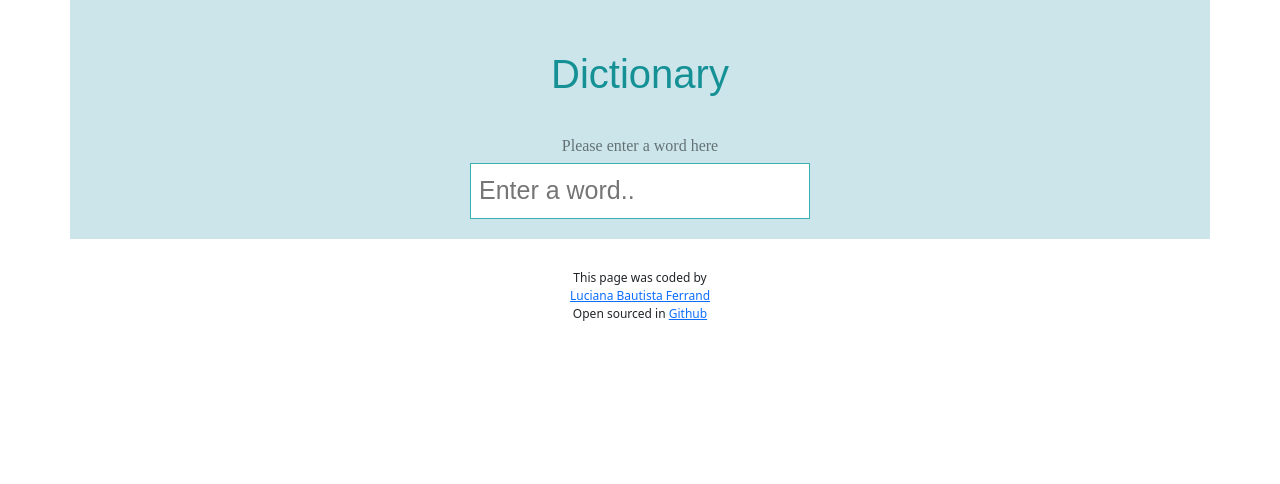
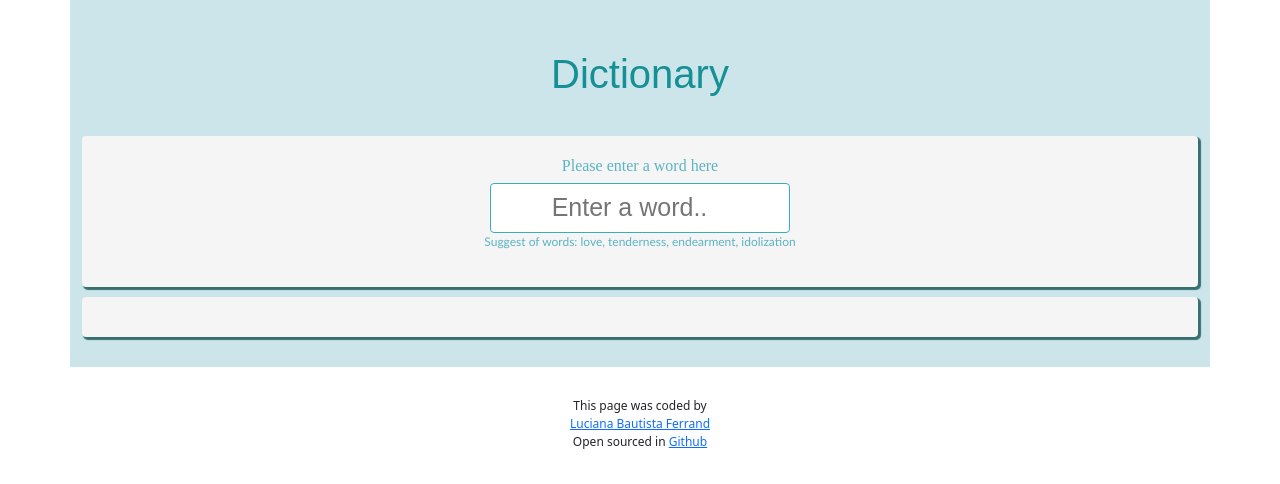
Before and after one commit to lbferrand/dictionary-project, a React (Create React App) app: page / in a window 1280 px wide. Shown: the top 484 px of the page. Built offline with nearby package versions, Linux system fonts and the light colour scheme.

Commit message:
Added styles to pages

```diff
--- a/src/Dictionary.css
+++ b/src/Dictionary.css
@@ -1,25 +1,38 @@
 .container {
   background: rgb(203, 229, 235);
   padding: 20px;
+}
+.Dictionary section {
+  background: whitesmoke;
+  padding: 20px;
+  border-radius: 4px;
+  box-shadow: 2px 2px 1px 1px rgb(55, 110, 112);
+  margin-bottom: 10px;
 }
 
 h1 {
   text-align: center;
   font-family: fantasy;
-  font-size: 65px;
   padding: 30px;
   color: rgb(21, 145, 150);
 }
 h6 {
-  color: rgb(100, 114, 116);
+  color: rgb(90, 180, 196);
   text-align: center;
   font-family: cursive;
 }
 .input {
-  padding: 8px;
+  text-align: center;
+  padding: 5px;
   font-family: fantasy;
   font-size: 25px;
   display: block;
   margin: auto;
+  width: 300px;
   border: 1px solid rgb(58, 174, 179);
+  border-radius: 4px;
 }
+
+section.strong {
+  box-shadow: 3px 3px 2px 2px rgb(83, 165, 168);
+}
--- a/src/Dictionary.js
+++ b/src/Dictionary.js
@@ -24,6 +24,7 @@ export default function Dictionary() {
   return (
     <div className="Dictionary">
       <h1>Dictionary</h1>
+      <section>
         <h6>Please enter a word here</h6>
         <form onSubmit={search}>
           <input
@@ -33,8 +34,14 @@ export default function Dictionary() {
             onChange={handleKeywordChange}
           ></input>
         </form>
+        <p className="sugestion">
+          Suggest of words: love, tenderness, endearment, idolization
+        </p>
+      </section>
       <div>
+        <section>
           <Results results={results} />
+        </section>
       </div>
     </div>
   );
--- a/src/Meaning.js
+++ b/src/Meaning.js
@@ -5,6 +5,7 @@ export default function Meaning(props) {
   console.log(props.meaning);
   return (
     <div className="Meaning">
+      <section>
         <h3>{props.meaning.partOfSpeech}</h3>
         {props.meaning.definitions.map(function (definition, index) {
           return (
@@ -16,13 +17,16 @@ export default function Meaning(props) {
                 <strong>Examples: </strong>
                 <em>{definition.example}</em>
               </p>
+              <section>
                 <strong>Synonyms: </strong>
                 <Synonyms synonyms={definition.synonyms} />
+              </section>
             </div>
           );
         })}
         <p>{props.meaning.definitions[0].definition}</p>
         <p>{props.meaning.definitions[0].example}</p>
+      </section>
     </div>
   );
 }
--- a/src/Phonetic.js
+++ b/src/Phonetic.js
@@ -3,6 +3,7 @@ import React from "react";
 export default function Phonetic(props) {
   return (
     <div className="Phonetic">
+      <section>
         <a href={props.phonetic.audio} target="_blank" rel="noreferrer">
           <img
             src="https://img.icons8.com/stickers/30/000000/room-sound.png"
@@ -11,6 +12,7 @@ export default function Phonetic(props) {
         </a>
         <br />
         {props.phonetic.text}
+      </section>
     </div>
   );
 }
--- a/src/Results.css
+++ b/src/Results.css
@@ -1,5 +1,6 @@
 h2 {
-  padding-top: 50px;
+  padding-top: 30px;
+  padding-left: 10px;
   font-family: fantasy;
   color: rgb(63, 135, 153);
   font-weight: bolder;
@@ -12,6 +13,8 @@ h3 {
   font-weight: 500;
   border: 1px solid rgb(58, 174, 179);
   box-shadow: 4px 4px 2px 1px rgb(58, 174, 179);
+  width: 200px;
+  padding-left: 10px;
 }
 
 p {
@@ -19,3 +22,8 @@ p {
     "Lucida Sans", Arial, sans-serif;
   font-size: 15px;
 }
+.sugestion {
+  font-size: 12px;
+  text-align: center;
+  color: rgb(90, 180, 196);
+}
```
Lines whose indentation alone changed are shown as unchanged.
